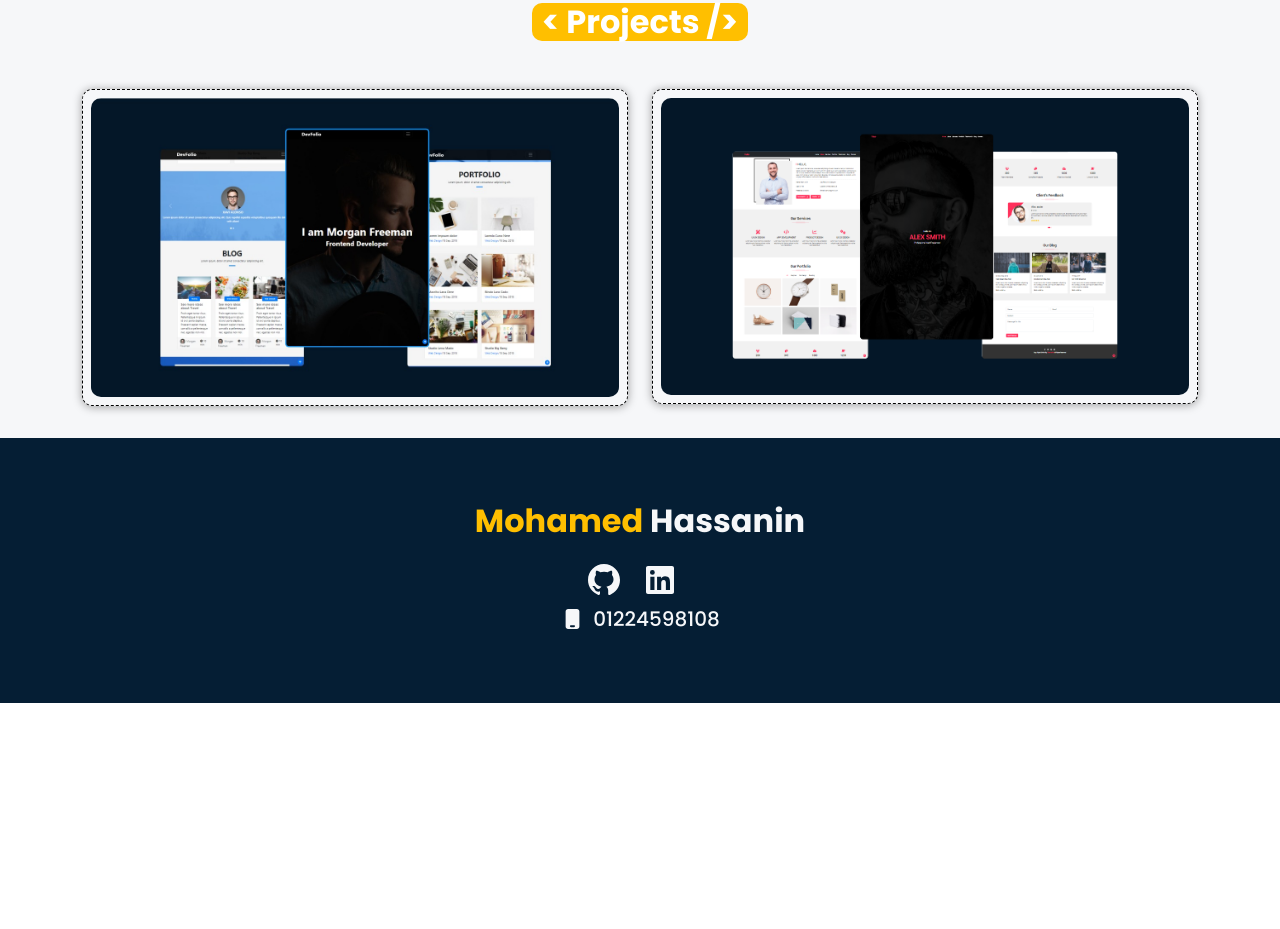
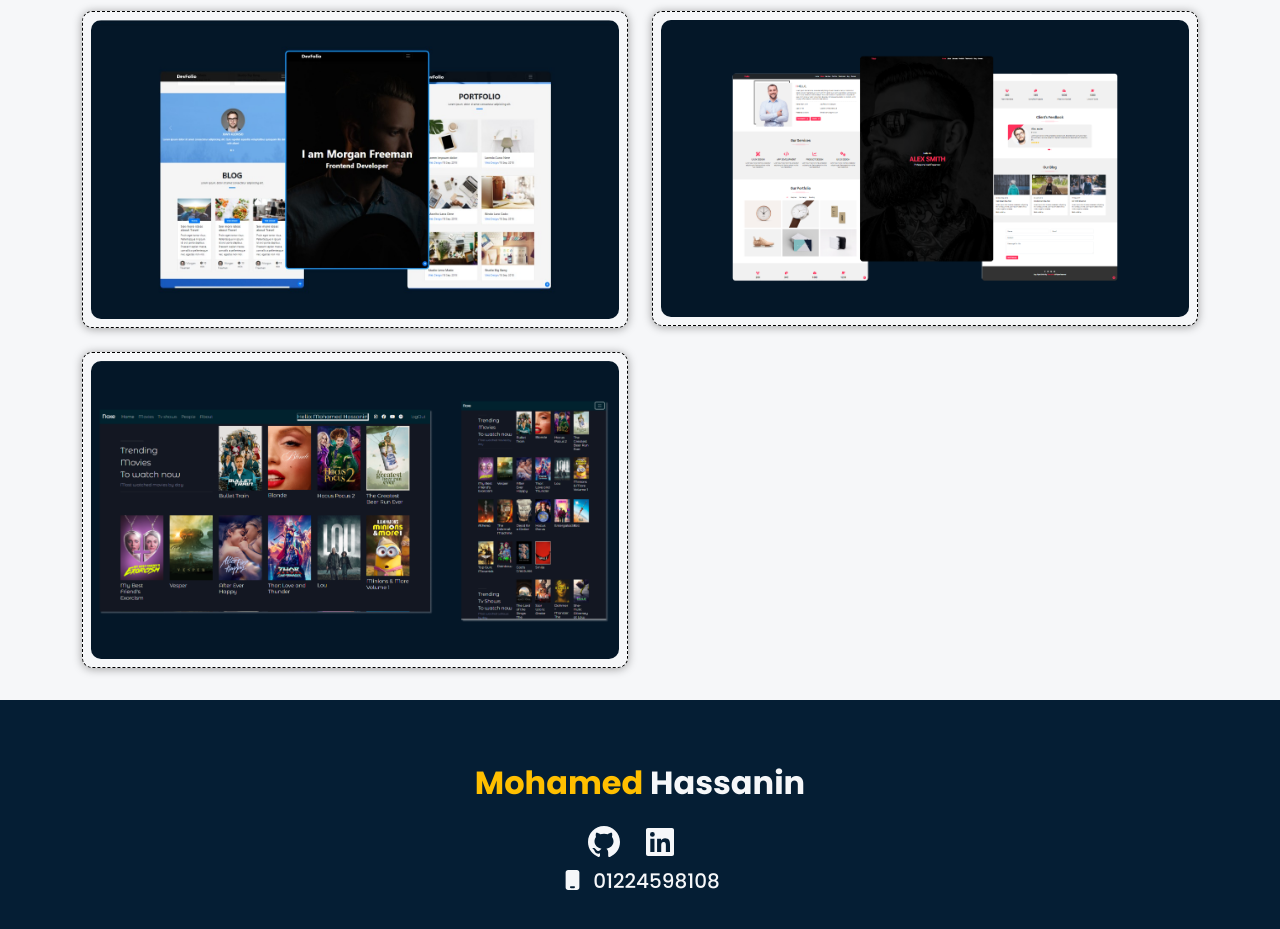
Before and after one commit to MohamedH89/myPortfolio, a plain HTML site: page index.html in a window 1280 px wide. Shown: the part 1135-2064 px from the top of the page. Before the commit the page ends 1838 px from the top, so only its background shows below. Drawn offline with Linux system fonts and the light colour scheme.

Commit message:
added moviedb

```diff
--- a/index.html
+++ b/index.html
@@ -66,7 +66,7 @@
                                 d="M38.1,-64.2C50.8,-58.7,63.6,-51.4,71.7,-40.4C79.8,-29.4,83.1,-14.7,81.7,-0.8C80.3,13.1,74,26.1,67,38.9C60,51.7,52.2,64.3,40.9,73C29.6,81.7,14.8,86.6,0,86.6C-14.9,86.7,-29.8,82,-43,74.4C-56.2,66.8,-67.8,56.3,-74.9,43.4C-82.1,30.5,-84.8,15.3,-85.6,-0.5C-86.4,-16.2,-85.3,-32.4,-78.3,-45.5C-71.3,-58.6,-58.3,-68.5,-44.3,-73.4C-30.2,-78.2,-15.1,-78,-1.2,-75.9C12.7,-73.8,25.4,-69.8,38.1,-64.2Z"
                                 transform="translate(100 100)" />
                         </svg>
-                        <img src="imgs/mohamed.jfif" class="w-100" alt="">
+                        <!-- <img src="imgs/mohamed.jfif" class="w-100" alt=""> -->
                     </div>
                 </div>
             </div>
--- a/js/main.js
+++ b/js/main.js
@@ -83,6 +83,13 @@ let projects = [
         githPage: 'https://mohamedh89.github.io/myFokir/',
         code: 'https://github.com/MohamedH89/myFokir',
         skills: ['HTML', 'css', 'Bootstarp', 'JavaScript']
+    },
+    {
+        name: 'MovieDB - Landing Page',
+        image: 'imgs/MovieDB.PNG',
+        githPage: 'https://mohamedh89.github.io/movieDB/',
+        code: 'https://github.com/MohamedH89/movieDB',
+        skills: ['React','HTML', 'css','SASS', 'Bootstarp', 'JavaScript']
     }
 ];
 let myProjects = '';
```
Also changed, not shown: imgs/MovieDB.PNG (added).
